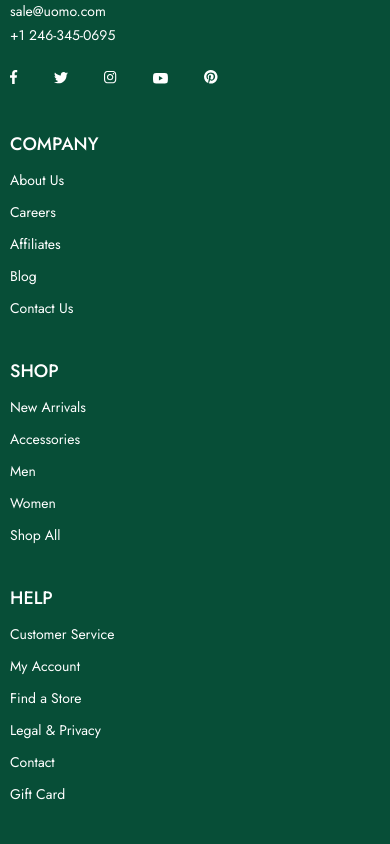
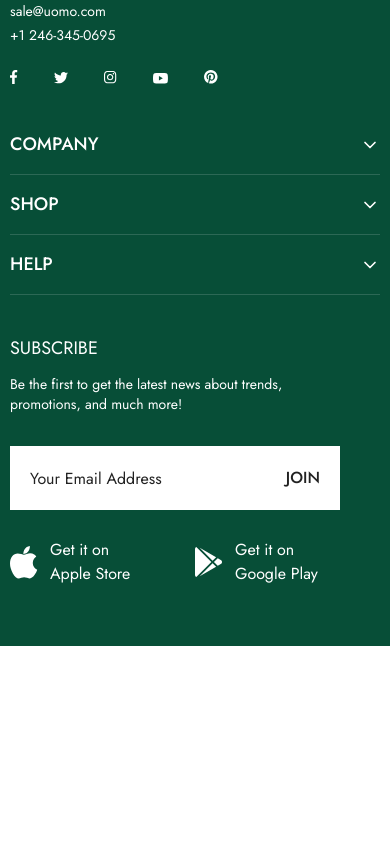
Before and after one commit to ayeshatahsin11/Uomo-E-commerce, a Next.js app: page / in a window 390 px wide. Shown: the part 7640-8484 px from the top of the page. After the commit the page ends 8286 px from the top, so only its background shows below. Built offline with nearby package versions, Linux system fonts and the light colour scheme.

Commit message:
whole figma responsive done

```diff
--- a/src/components/layout/footer/ColumnDesgin.jsx
+++ b/src/components/layout/footer/ColumnDesgin.jsx
@@ -1,18 +1,46 @@
+
+
+"use client";
 import Link from "next/link";
-import React from "react";
+import React, { useState } from "react";
+import { ChevronDown } from "lucide-react";
 
 const ColumnDesgin = ({ title, footerlinks }) => {
+  const [isOpen, setIsOpen] = useState(false);
+
   return (
-    <div className="text-white">
-      <h2 className="text-[18px] font-medium uppercase">{title}</h2>
-      <div>
-        {footerlinks?.map((item) => (
-          <ul className="mt-3 md:mt-7">
-            <li className="text-sm md:leading-5 relative  after:content-[''] after:w-0 hover:after:w-2/4 after:h-0.5 after:bg-white after:absolute after:-bottom-2 after:left-0 after:duration-300">
-              <Link href={"item.href"}>{item.label}</Link>
+    <div className="text-white border-b border-white/15 md:border-none pb-4 md:pb-0">
+      {/* Mobile e button hishebe kaj korbe (accordion toggle),
+          desktop e click disable + chevron hide */}
+      <button
+        type="button"
+        onClick={() => setIsOpen((prev) => !prev)}
+        className="w-full flex items-center justify-between md:pointer-events-none"
+      >
+        <h2 className="text-[18px] font-medium uppercase">{title}</h2>
+        <ChevronDown
+          className={`size-5 text-white md:hidden duration-300 ${
+            isOpen ? "rotate-180" : "rotate-0"
+          }`}
+        />
+      </button>
+
+      {/* Mobile e collapse/expand hobe, desktop e always visible thakbe */}
+      <div
+        className={`overflow-hidden duration-300 md:max-h-none! md:opacity-100! ${
+          isOpen ? "max-h-100 opacity-100" : "max-h-0 opacity-0"
+        }`}
+      >
+        <ul className="mt-3 md:mt-7 flex flex-col gap-3 md:gap-4">
+          {footerlinks?.map((item, index) => (
+            <li
+              key={index}
+              className="text-sm md:leading-6 relative w-fit after:content-[''] after:w-0 hover:after:w-full after:h-0.5 after:bg-white after:absolute after:-bottom-1 after:left-0 after:duration-300"
+            >
+              <Link href={item.href}>{item.label}</Link>
             </li>
-          </ul>
-        ))}
+          ))}
+        </ul>
       </div>
     </div>
   );
--- a/src/components/layout/footer/FooterColumns.jsx
+++ b/src/components/layout/footer/FooterColumns.jsx
@@ -1,10 +1,12 @@
+
+
 import React from 'react'
 import ColumnDesgin from './ColumnDesgin';
 
 const FooterColumns = () => {
   const footerData = [
     {
-    "id" : 1,
+      id: 1,
       title: "Company",
       items: [
         { label: "About Us", href: "/about" },
@@ -15,7 +17,7 @@ const FooterColumns = () => {
       ],
     },
     {
-    "id" : 2,
+      id: 2,
       title: "Shop",
       items: [
         { label: "New Arrivals", href: "/shop/new-arrivals" },
@@ -26,7 +28,7 @@ const FooterColumns = () => {
       ],
     },
     {
-    "id" : 3,
+      id: 3,
       title: "Help",
       items: [
         { label: "Customer Service", href: "/help/customer-service" },
@@ -38,18 +40,17 @@ const FooterColumns = () => {
       ],
     },
   ];
+
   return (
-    <div className='flex flex-col md:flex-row gap-y-10 md:gap-y-0 gap-42 mt-10 md:mt-0'>
-        {
-        footerData?.map((item)=>(
+    <div className='flex flex-col md:flex-row gap-y-4 md:gap-y-0 gap-42 mt-10 md:mt-0'>
+      {footerData?.map((item) => (
         <ColumnDesgin
           key={item.id}
-            title = {item.title}
+          title={item.title}
           footerlinks={item.items}
-
         />
-        ))
-        }</div>
+      ))}
+    </div>
   )
 }
 
```
Lines whose indentation alone changed are shown as unchanged.
